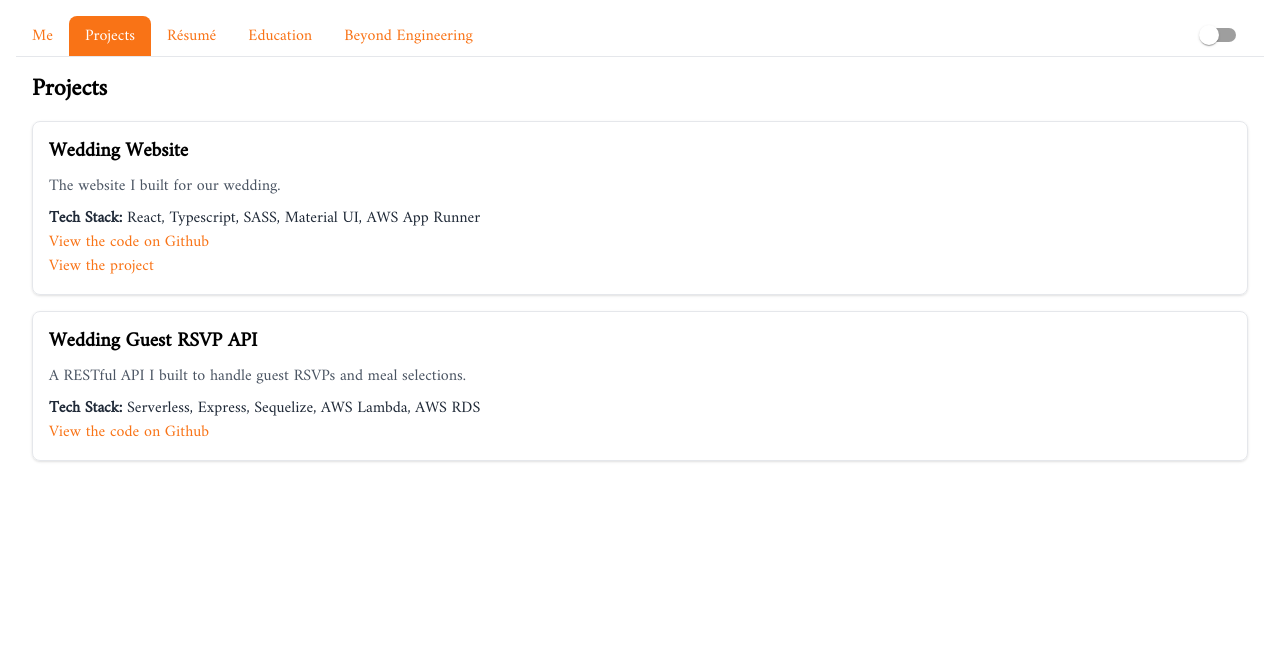
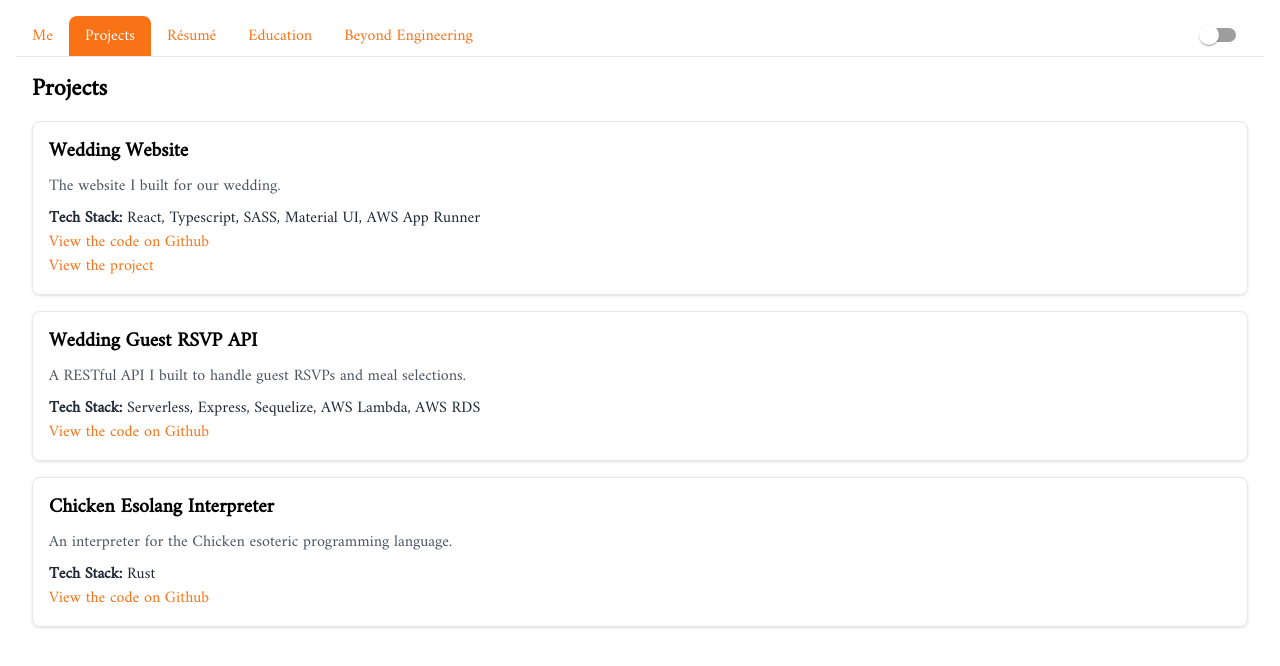
Before and after one commit to armichaud/personal_site, a Next.js app: page / in a window 1280 px wide. Both pictures are taken after a click on the button "Projects". Shown: the top 666 px of the page. Built offline with nearby package versions, Linux system fonts and the light colour scheme.

Commit message:
Add chicken to my projects

```diff
--- a/src/app/projects.tsx
+++ b/src/app/projects.tsx
@@ -24,6 +24,12 @@ const PROJECTS: Project[] = [
         techStack: 'Serverless, Express, Sequelize, AWS Lambda, AWS RDS',
         description: 'A RESTful API I built to handle guest RSVPs and meal selections.',
     },
+    {
+        title: 'Chicken Esolang Interpreter',
+        githubLink: 'https://github.com/armichaud/chicken_esolang',
+        techStack: 'Rust',
+        description: 'An interpreter for the Chicken esoteric programming language.',
+    }
 ];
 
 const ProjectList: React.FC = () => {
```
